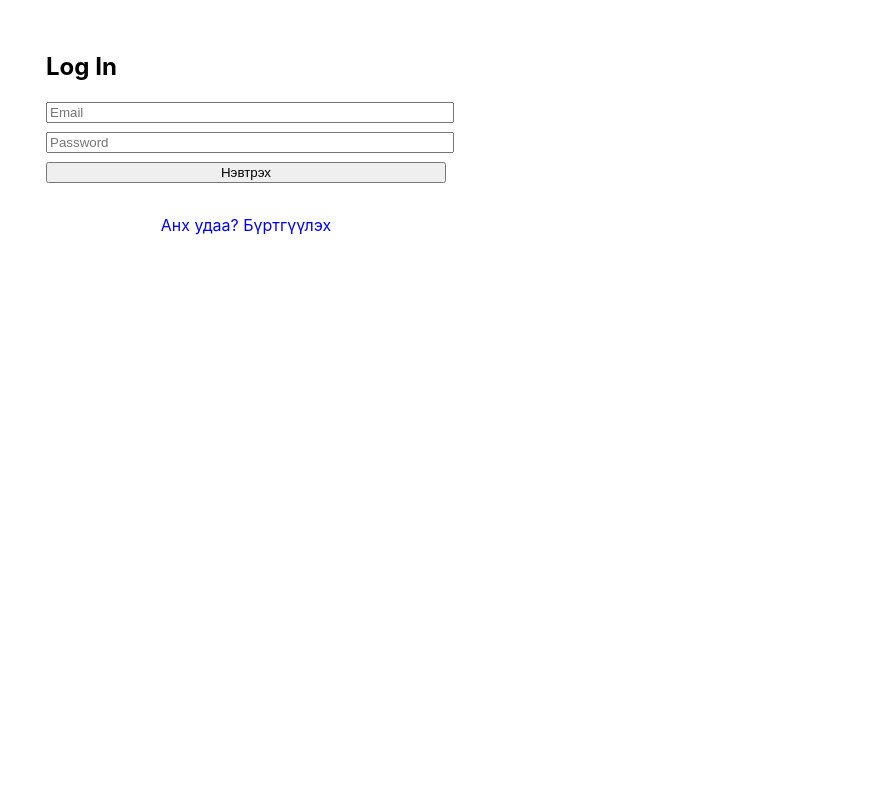
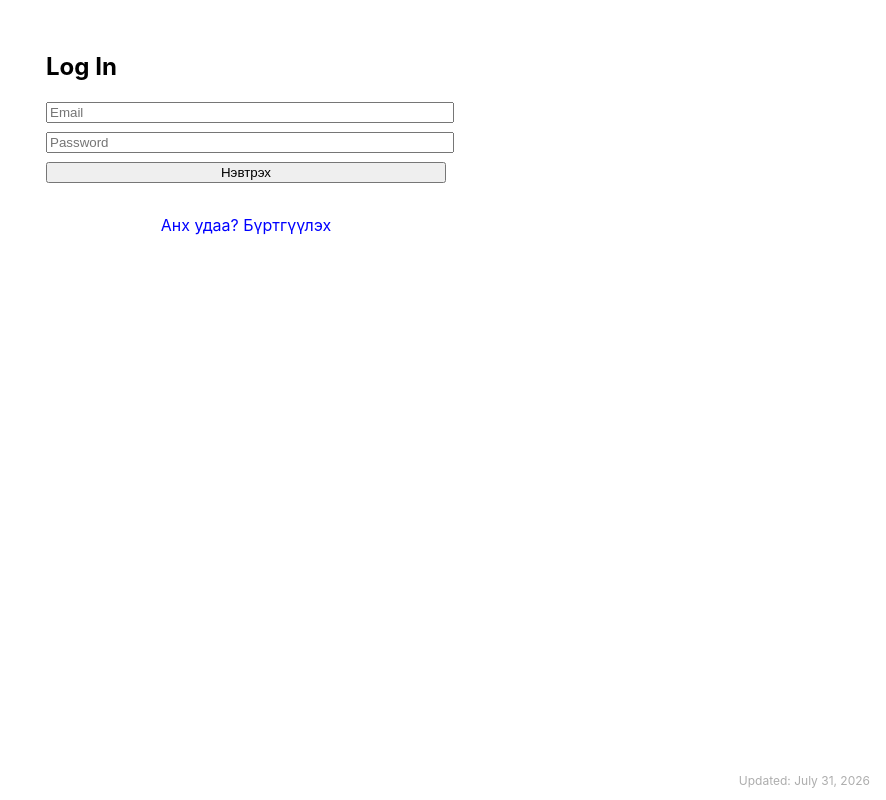
Before and after one commit to Smile0829smile/BolzooniiApp, a React (Create React App) app: page / in a window 1280 px wide. Shown: the whole page, without its empty margins (394-1280 px from the left). Built offline with nearby package versions, Linux system fonts and the light colour scheme.

Commit message:
Fixed bugs in Dating request and stuff 2026/07/31

```diff
--- a/src/pages/AuthPage.js
+++ b/src/pages/AuthPage.js
@@ -290,6 +290,7 @@ export default function AuthPage() {
       >
         {isSigningUp ? 'Өөр акк байгаа? Нэвтрэх' : 'Анх удаа? Бүртгүүлэх'}
       </p>
+      <div style={{ position: 'absolute', bottom: '12px', right: '16px', fontSize: '12px', color: '#999', opacity: 0.8,}}>Updated: July 31, 2026</div>
     </div>
   );
 }
```
